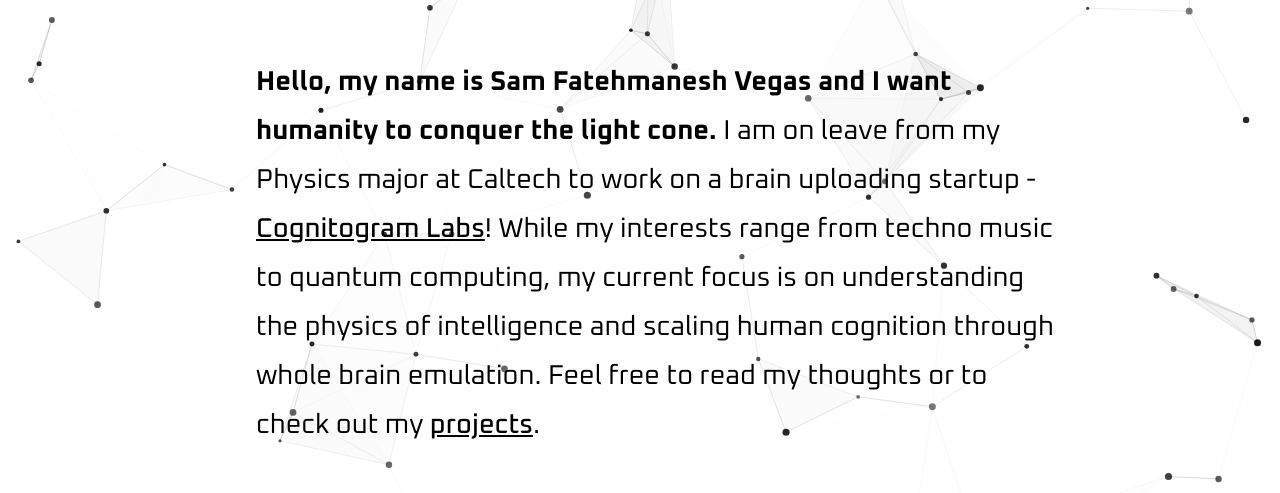
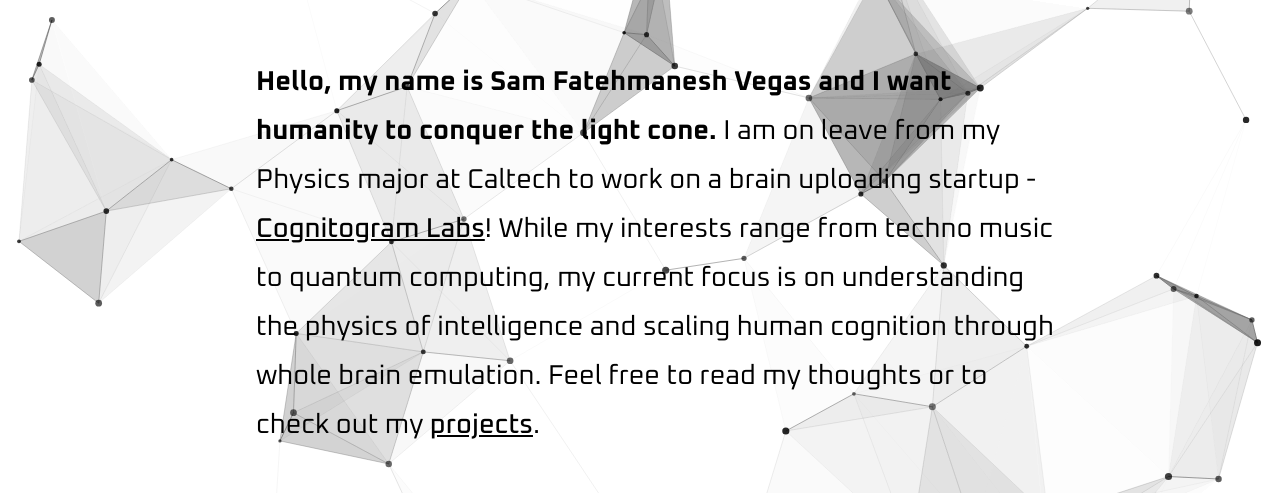
Before and after one commit to Sam-Fatehmanesh/personal-site, a plain HTML site: page index.html in a window 1280 px wide. Shown: the part 89-582 px from the top of the page. Drawn offline with Linux system fonts and the light colour scheme; a web font is replaced by a local one.

Commit message:
particles new good

```diff
--- a/index.html
+++ b/index.html
@@ -177,6 +177,6 @@
         </section>
     </main>
 
-    <script src="script.js?v=20260303e"></script>
+    <script src="script.js?v=20260303g"></script>
 </body>
 </html>
--- a/script.js
+++ b/script.js
@@ -28,7 +28,7 @@ function initTrianglesParticles() {
 
     container.replaceChildren(canvas);
 
-    const LINK_DISTANCE = 180;
+    const LINK_DISTANCE = 205;
     const REPULSE_DISTANCE = 280;
     const BASE_SPEED = 0.6;
     const TYPE_COUNT = 3;
@@ -45,9 +45,7 @@ function initTrianglesParticles() {
         [0.18, 0.08, -0.24],
         [-0.24, 0.18, 0.08]
     ];
-    const MIN_PARTICLES = 40;
-    const MAX_PARTICLES = 130;
-    const DENSITY_AREA = 12500;
+    const TARGET_PARTICLES = 80;
 
     const state = {
         width: 0,
@@ -68,11 +66,7 @@ function initTrianglesParticles() {
     }
 
     function particleCountForSize() {
-        const area = Math.max(1, state.width * state.height);
-        return Math.max(
-            MIN_PARTICLES,
-            Math.min(MAX_PARTICLES, Math.floor(area / DENSITY_AREA))
-        );
+        return TARGET_PARTICLES;
     }
 
     function createParticle(x, y) {
@@ -233,7 +227,7 @@ function initTrianglesParticles() {
                     continue;
                 }
 
-                const targetAlpha = smoothFalloff(dist, LINK_DISTANCE) * 0.42;
+                const targetAlpha = smoothFalloff(dist, LINK_DISTANCE) * 0.62;
                 const edgeKey = i + '|' + j;
                 const prevAlpha = state.edgeAlpha.get(edgeKey) ?? 0;
                 const linkAlpha = lerp(prevAlpha, targetAlpha, 0.22);
@@ -243,7 +237,7 @@ function initTrianglesParticles() {
                 }
 
                 ctx.beginPath();
-                ctx.strokeStyle = 'rgba(145, 145, 145, ' + linkAlpha.toFixed(3) + ')';
+                ctx.strokeStyle = 'rgba(74, 74, 74, ' + linkAlpha.toFixed(3) + ')';
                 ctx.lineWidth = 1;
                 ctx.moveTo(a.x, a.y);
                 ctx.lineTo(b.x, b.y);
@@ -277,7 +271,7 @@ function initTrianglesParticles() {
                         continue;
                     }
 
-                    const targetTriAlpha = Math.min(edgeAB, edgeAC, edgeBC) * 0.45;
+                    const targetTriAlpha = Math.min(edgeAB, edgeAC, edgeBC) * 0.85;
                     const triangleKey = i + '|' + j + '|' + k;
                     const prevTriAlpha = state.triangleAlpha.get(triangleKey) ?? 0;
                     const triAlpha = lerp(prevTriAlpha, targetTriAlpha, 0.16);
@@ -287,7 +281,7 @@ function initTrianglesParticles() {
                     }
 
                     ctx.beginPath();
-                    ctx.fillStyle = 'rgba(195, 195, 195, ' + triAlpha.toFixed(3) + ')';
+                    ctx.fillStyle = 'rgba(112, 112, 112, ' + triAlpha.toFixed(3) + ')';
                     ctx.moveTo(a.x, a.y);
                     ctx.lineTo(b.x, b.y);
                     ctx.lineTo(c.x, c.y);
@@ -305,7 +299,7 @@ function initTrianglesParticles() {
                 continue;
             }
 
-            const faded = prev * 0.84;
+            const faded = prev * 0.88;
 
             if (faded < 0.0025) {
                 continue;
@@ -324,7 +318,7 @@ function initTrianglesParticles() {
             }
 
             ctx.beginPath();
-            ctx.fillStyle = 'rgba(195, 195, 195, ' + faded.toFixed(3) + ')';
+            ctx.fillStyle = 'rgba(112, 112, 112, ' + faded.toFixed(3) + ')';
             ctx.moveTo(a.x, a.y);
             ctx.lineTo(b.x, b.y);
             ctx.lineTo(c.x, c.y);
```
